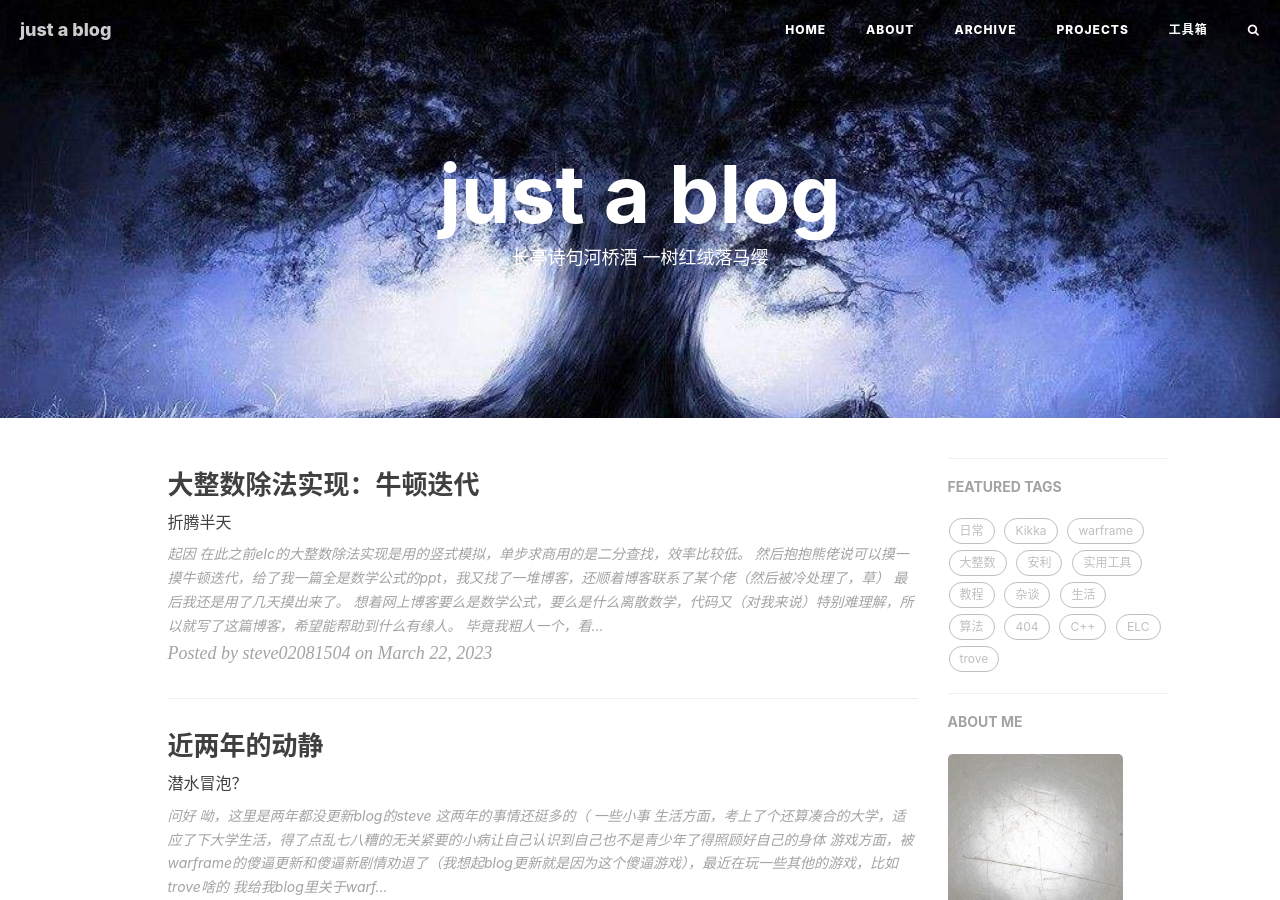
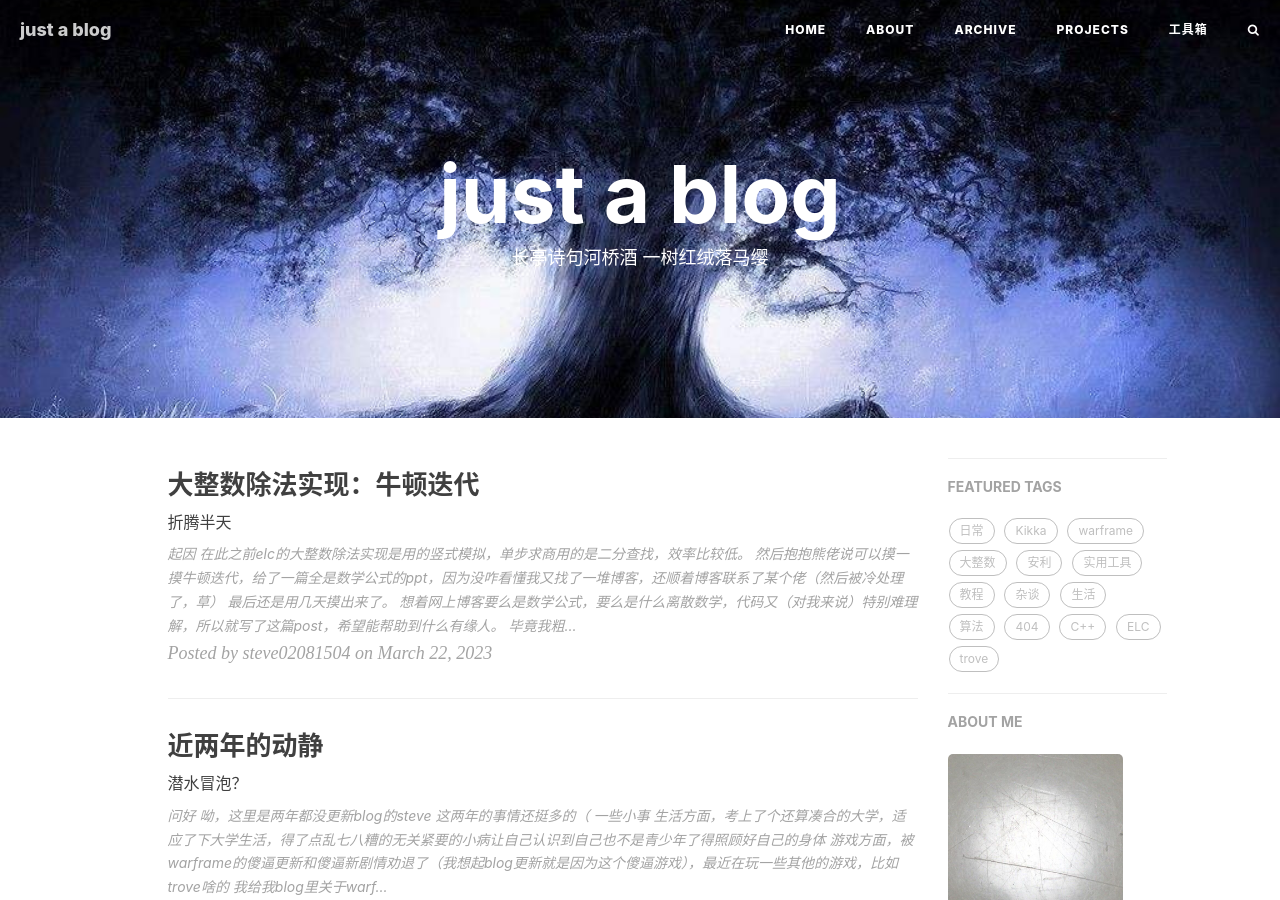
Before and after one commit to steve02081504/steve02081504.github.io, a Jekyll site: the page built from index.html, in a window 1280 px wide and 900 px high. Built offline with Jekyll 4.4.1, drawn with Linux system fonts in a browser that asks for light colours; nearby versions of some CDN libraries; the list of posts is cut into pages by our own code; comment, search, counter and statistics services are not loaded; some of the changed lines change nothing that is shown.

Commit message:
Update 2023-03-22-newton-iteration.md

````diff
--- a/_posts/2023-03-22-newton-iteration.md
+++ b/_posts/2023-03-22-newton-iteration.md
@@ -13,10 +13,10 @@
 ### 起因
 
 在此之前elc的大整数除法实现是用的竖式模拟，单步求商用的是二分查找，效率比较低。
-然后抱抱熊佬说可以摸一摸牛顿迭代，给了我一篇全是数学公式的ppt，我又找了一堆博客，还顺着博客联系了某个佬（然后被冷处理了，草）
-最后我还是用了几天摸出来了。
-想着网上博客要么是数学公式，要么是什么离散数学，代码又（对我来说）特别难理解，所以就写了这篇博客，希望能帮助到什么有缘人。
-毕竟我粗人一个，看不懂公式也不喜欢搞乱七八糟的位操作。
+然后[抱抱熊](https://baobaobear.github.io/)佬说可以摸一摸牛顿迭代，给了一篇全是数学公式的ppt，因为没咋看懂我又找了一堆博客，还顺着博客联系了某个佬（然后被冷处理了，草）
+最后还是用几天摸出来了。
+想着网上博客要么是数学公式，要么是什么离散数学，代码又（对我来说）特别难理解，所以就写了这篇post，希望能帮助到什么有缘人。
+毕竟我粗人一个，看不懂什么公式也不喜欢搞一堆乱七八糟的位操作。
 废话不多说，上代码。
 
 ### 实现
@@ -25,95 +25,82 @@
 #include <elc/stream>
 #include <elc/bignum>
 
-using namespace elc;//out ubigint
-using namespace elc::defs;//pow move
+using namespace elc;			 //out ubigint
+using namespace elc::defs;		 //pow move
 
-class newton_iteration_num_t {
+class newton_iteration_num_t{
 	mutable ubigint _num;
 	mutable size_t	_scale;
 
-	newton_iteration_num_t(ubigint num, size_t scale) noexcept:
+	newton_iteration_num_t(ubigint num, size_t scale)noexcept:
 		_num(move(num)), _scale(scale) {}
-	void add_scale(size_t scale) const noexcept {
-		_scale += scale;
-		_num <<= scale;
+	void add_scale(size_t scale)const noexcept{
+		_scale+=scale;
+		_num<<=scale;
 	}
-	void to_same_scale(const newton_iteration_num_t& b) const noexcept {
-		if(_scale > b._scale) {
-			const auto diff = _scale - b._scale;
+	void to_same_scale(const newton_iteration_num_t&b)const noexcept{
+		if(_scale > b._scale){
+			const auto diff = _scale-b._scale;
 			b.add_scale(diff);
 		}
-		else if(_scale < b._scale) {
-			const auto diff = b._scale - _scale;
+		else if(_scale < b._scale){
+			const auto diff = b._scale-_scale;
 			add_scale(diff);
 		}
 	}
-	void rescale() const noexcept {
-		const auto rzeros = countr_zero(_num);
-		_num >>= rzeros;
-		_scale -= rzeros;
-	}
-
 public:
-	newton_iteration_num_t(ubigint num) noexcept:
+	newton_iteration_num_t(ubigint num)noexcept:
 		_num(move(num)), _scale(0) {}
-	[[nodiscard]] static newton_iteration_num_t make_begin(ubigint num) noexcept {
+	[[nodiscard]]static newton_iteration_num_t make_begin(const ubigint&num)noexcept{
 		return newton_iteration_num_t(1u, get_bitnum(num));
 	}
-	[[nodiscard]] newton_iteration_num_t operator*(const newton_iteration_num_t& b) const noexcept {
-		return newton_iteration_num_t(_num * b._num, _scale + b._scale);
-	}
-	[[nodiscard]] newton_iteration_num_t operator*(size_t b) const noexcept {
-		return newton_iteration_num_t(_num * b, _scale);
-	}
-	[[nodiscard]] friend newton_iteration_num_t pow(const newton_iteration_num_t& a, size_t b = 2) noexcept {
+	[[nodiscard]]friend newton_iteration_num_t pow(const newton_iteration_num_t&a, size_t b = 2)noexcept{
 		return newton_iteration_num_t(pow(a._num, b), a._scale * b);
 	}
-	[[nodiscard]] newton_iteration_num_t operator-(const newton_iteration_num_t& b) const noexcept {
+	[[nodiscard]]newton_iteration_num_t operator*(const ubigint&a)const&noexcept{
+		return newton_iteration_num_t(_num*a, _scale);
+	}
+	[[nodiscard]]newton_iteration_num_t operator*(const newton_iteration_num_t&a)const&noexcept{
+		return newton_iteration_num_t(_num*a._num, _scale+a._scale);
+	}
+	[[nodiscard]]newton_iteration_num_t operator*(size_t b)const&noexcept{
+		return newton_iteration_num_t(_num*b, _scale);
+	}
+	[[nodiscard]]newton_iteration_num_t operator-(const newton_iteration_num_t&b)const&noexcept{
 		to_same_scale(b);
-		return newton_iteration_num_t(_num - b._num, _scale);
+		return newton_iteration_num_t(_num-b._num, _scale);
 	}
-	[[nodiscard]] explicit operator ubigint() const noexcept {
+	[[nodiscard]]explicit operator ubigint()const&noexcept{
 		return _num >> _scale;
 	}
-	[[nodiscard]] bool operator==(const newton_iteration_num_t& b) const noexcept {
-		to_same_scale(b);
-		return _num == b._num;
-	}
-	newton_iteration_num_t& operator*=(ubigint a) & noexcept {
-		_num *= a;
-		return *this;
-	}
-	[[nodiscard]] bool is_safe_to_multiply(ubigint a) const noexcept {
-		return get_bitnum(_num) > pow(get_bitnum(a));
-	}
-	[[nodiscard]] bool is_not_safe_to_multiply(ubigint a) const noexcept {
-		return !is_safe_to_multiply(a);
-	}
 };
-[[nodiscard]] static ubigint newton_iteration_div(ubigint a, ubigint b) noexcept {
-	ubigint aret = [&]() noexcept {
-		auto x = newton_iteration_num_t::make_begin(b);
-		do x = x * 2 - pow(x) * b; while(x.is_not_safe_to_multiply(a));
-		x *= a;
-		return ubigint(x);
+[[nodiscard]]static ubigint newton_iteration_div(ubigint a, ubigint b)noexcept{
+	ubigint aret = [&]()noexcept{
+		auto	x = newton_iteration_num_t::make_begin(b);
+		ubigint aret;
+		while(1){
+			auto tmp = ubigint(x * a);
+			if(tmp == aret)return aret;
+			else aret = tmp;
+			x = x*2 - pow(x)*b;
+		}
 	}();
-	auto diff = a - aret * b;
-	while(diff >= b) { //绝大多数情况下这个循环只会走0~1次
+	auto diff = a - aret*b;
+	while(diff >= b){//绝大多数情况下这个循环只会走0~1次
 		++aret;
-		diff -= b;
+		diff-=b;
 	}
 	//diff是mod，需要的话返回或者用引用传出
 	return aret;//aret是quot
 }
-int main() {
+int main(){
 	out << newton_iteration_div(1000000000000000000000000000000000000000000000000000000000000000000000000000000000000_ubigint, 2_ubigint);
 }
 ```
 
 ### 代码解释
 
-抱抱熊这位佬花了两天一夜给我解释了半天，可能是语言不通罢，最后我唯一听明白的是大概要用`x = x*2 - x*x*b`这个公式。
+[佬](https://baobaobear.github.io/)花了两天一夜和我解释了半天，可能是语言不通罢，最后唯一听明白的是大概要用`x = x*2 - x*x*b`这个公式（后续补充，公式推导可见[这篇](https://blog.csdn.net/DreamBitByBit/article/details/102673035)）。
 没辙，大概摸索一下：
 
   1. 先定义`newton_iteration_num_t`表示浮点数（考虑到elc的bigfloat是纯分数实现所以不能用的）
@@ -121,16 +108,57 @@
     - `size_t _scale`表示指数（负）
     - 乘法时指数相加，基数相乘
     - 减法时先把两数的指数调整到一样，再减
-  2. 然后套公式`x = x*2 - x*x*b`迭代，逼近到`1/b`
-    - 怎样算停？`x`的基数的位数大于`a`的位数的二次方时停
-    - 别问我为什，我瞎几把试出来的，这样操作基本上不管`a`和`b`多大都能保证最后修正的次数不会超过`1`。
+  2. 然后套公式`x = x*2 - x*x*b`迭代，逼近到`x == 1/b`
   3. 然后乘上`a`就是商了
-    - 运气不好时商可以比实际商大1，用`while`循环减回来（并顺便算余数）
+    - 运气不好时商可以比实际商大1，用`while`循环减回来（顺便算余数）
+      - 也可以按熊佬的方法，多算一位结果并判断是否该进位，但是实现起来麻烦还无法顺便获得mod的值
+      - 所以我推荐用`while`
+  4. 万一`x`算出来负数，你这`ubigint`怎装得下？
+    - 好问，实际上`x`的起始值比实际值小的话就不会出现负数，`make_begin`就是干这个的
+    - 别问为什，熊佬跟我讲的。
 
 以上。
 
-### 实际应用和优化
+### 优化相关
 
-实际应用优化时大概注意下右值，可以减少不必要的复制。
-以及可以在循环外把`a`位数的二次方算出来。
-其他的就是一些小优化了，你随意。
+一些额外的右值优化代码，影响大意阅读所以放在最后了
+
+```cpp
+newton_iteration_num_t&operator*=(const ubigint&a)&noexcept{
+	_num*=a;
+	return *this;
+}
+[[nodiscard]]newton_iteration_num_t&&operator*(const ubigint&a)&&noexcept{
+	return move(*this *= a);
+}
+//...
+newton_iteration_num_t&operator*=(const newton_iteration_num_t&a)&noexcept{
+	_num*=a._num;
+	_scale+=a._scale;
+	return *this;
+}
+[[nodiscard]]newton_iteration_num_t&&operator*(const newton_iteration_num_t&a)&&noexcept{
+	return move(*this *= a);
+}
+//...
+newton_iteration_num_t&operator*=(size_t b)&noexcept{
+	_num*=b;
+	return *this;
+}
+[[nodiscard]]newton_iteration_num_t&&operator*(size_t b)&&noexcept{
+	return move(*this *= b);
+}
+//...
+[[nodiscard]]newton_iteration_num_t&operator-=(const newton_iteration_num_t&b)&noexcept{
+	to_same_scale(b);
+	_num-=b._num;
+	return *this;
+}
+[[nodiscard]]newton_iteration_num_t&&operator-(const newton_iteration_num_t&b)&&noexcept{
+	return move(*this -= b);
+}
+//...
+[[nodiscard]]explicit operator ubigint()&&noexcept{
+	return move(move(_num) >> _scale);
+}
+```
````
